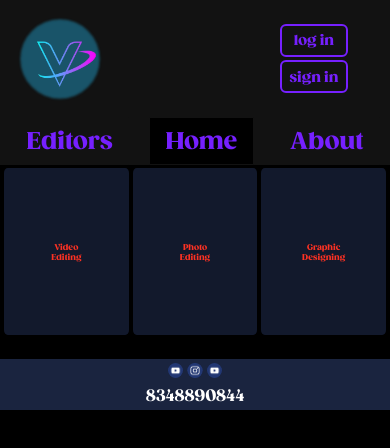
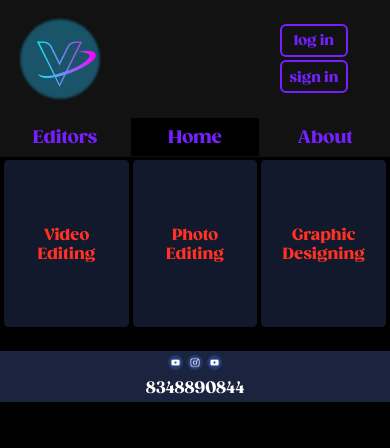
Before and after one commit to therupamdas/Vring, a plain HTML site: page index.html in a window 390 px wide. Drawn offline with Linux system fonts and the light colour scheme.

Commit message:
Update style1.css

```diff
--- a/style1.css
+++ b/style1.css
@@ -27,7 +27,8 @@ a {
     padding-right: 3vw;
     transition: all ease 0.15s;
     color: #7620ff;
-
+    width: 10vw;
+    text-align: center;
 }
 
 
@@ -528,7 +529,7 @@ footer {
     }
 
     .navoption {
-        font-size: 6vw;
+        font-size: 4.5vw;
         border: 1px solid #121212;
         border-radius: 0.2vw;
         padding: 2vw;
@@ -536,7 +537,7 @@ footer {
         padding-right: 4vw;
         transition: all ease 0.15s;
         color: #7620ff;
-
+        width: 100%;
     }
 
     .triplet {
@@ -616,4 +617,9 @@ footer {
 
     }
 
+    .t1 {
+        font-size: 4vw;
+        width: 24vw;
+    }
+
 }
```
